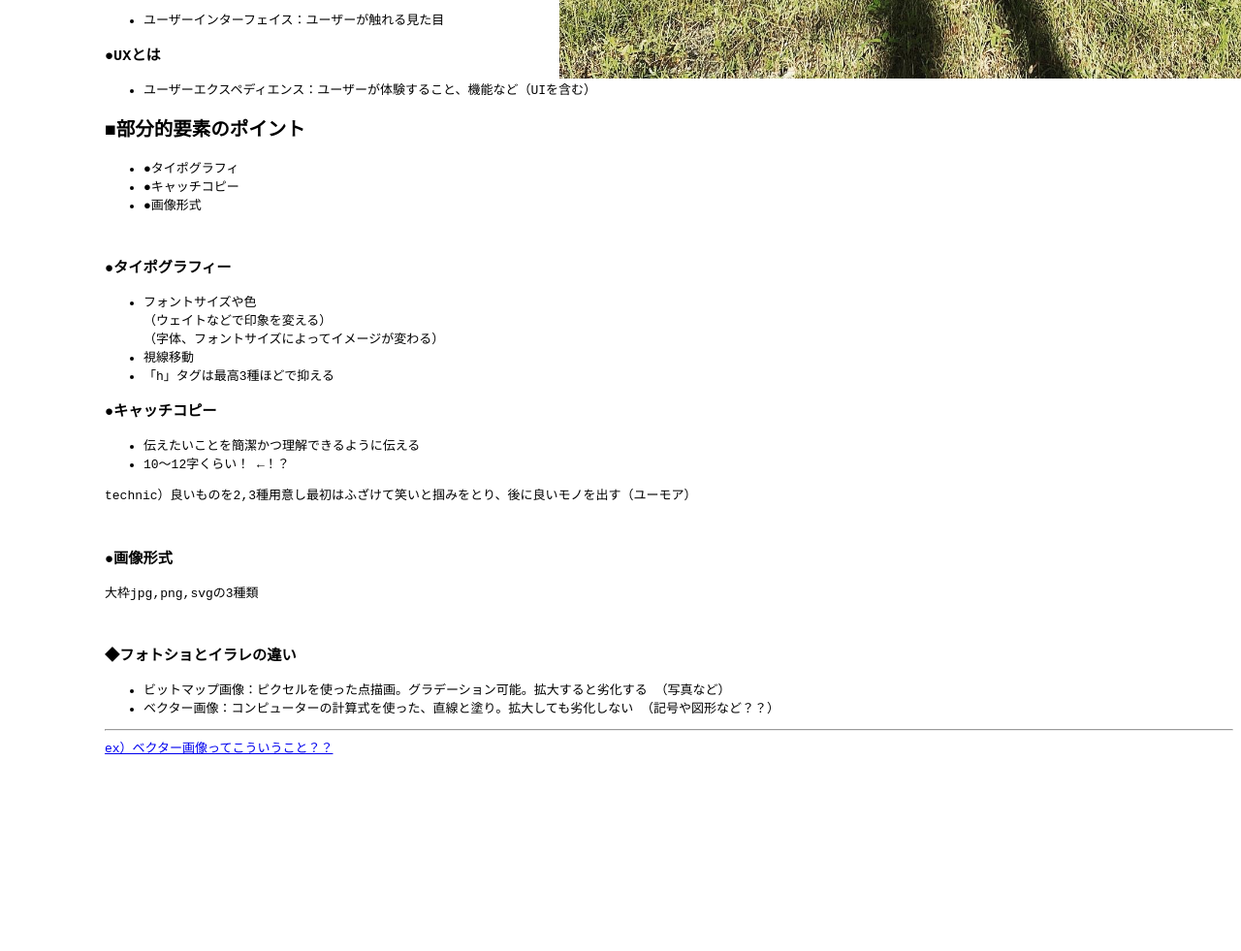
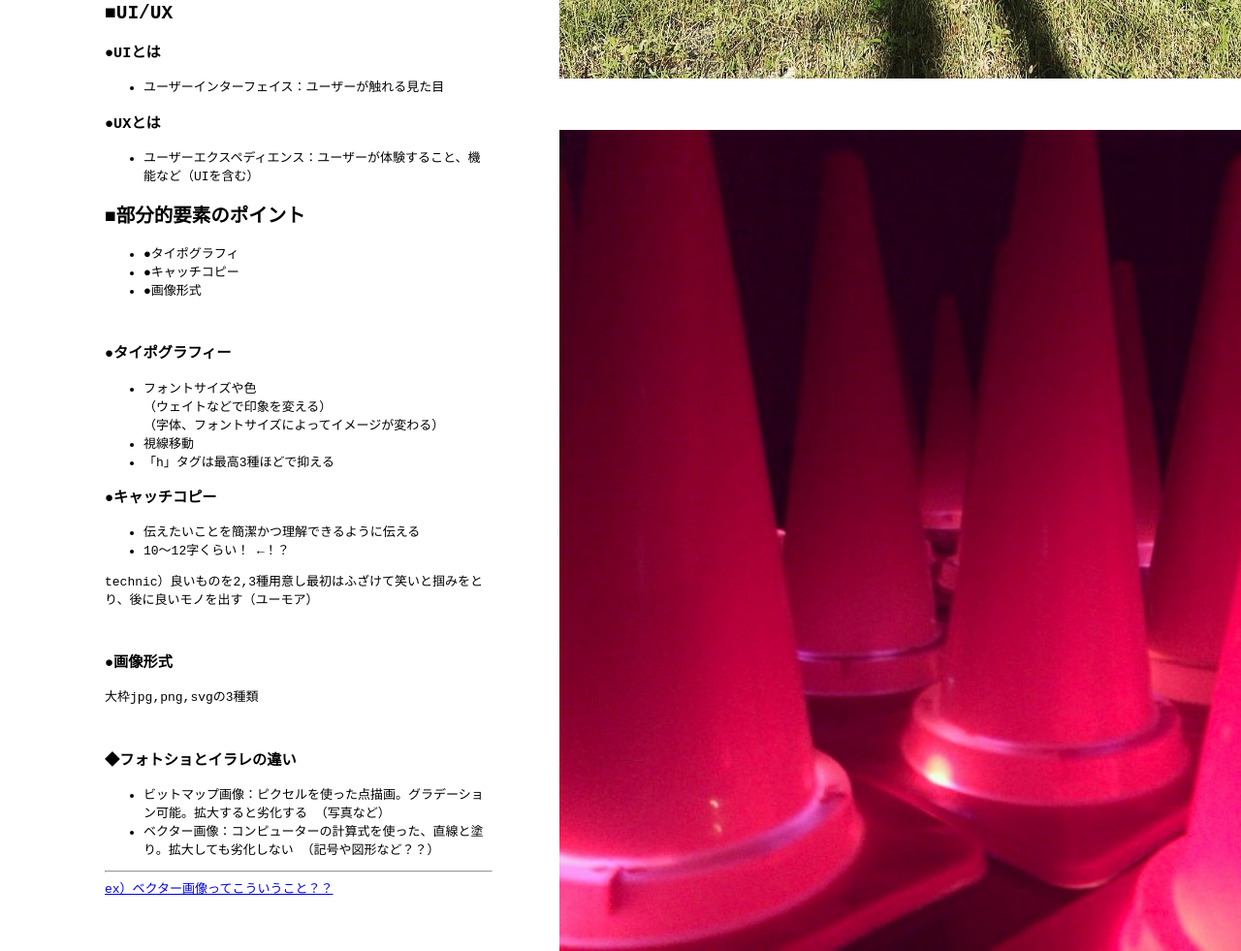
Before and after one commit to moriiiku/wd_20210410, a plain HTML site: page index.html in a window 1280 px wide. Shown: the part 1666-2647 px from the top of the page at 97% size. Before the commit the page ends 2504 px from the top, so only its background shows below. Drawn offline with Linux system fonts and the light colour scheme.

Commit message:
add picture

```diff
--- a/index.html
+++ b/index.html
@@ -138,5 +138,6 @@
   </div>
   <img src="assets/jiko01.JPG" id="title" class="jiko01">
   <img src="assets/jiko02.JPG" id="title" class="jiko02">
+  <img src="assets/jiko03.JPG" id="title" class="jiko03">
 </body>
 </html>
--- a/style.css
+++ b/style.css
@@ -30,6 +30,14 @@ body {
     top: 900px;
 }
 
+.jiko03 {
+  position: absolute;
+    width: 850px;
+    height: 847px;
+    left: 577px;
+    top: 1800px;
+}
+
 .menu-contents {
   position: absolute;
     font-family: "Times New Roman";
@@ -43,8 +51,9 @@ body {
 }
 
 main {
-  margin: auto;
-  padding: 500px 0px 50px 100px;
+  width: 400px;
+  margin: 500px 50px 50px 100px;
+  /* padding: 500px 0px 50px 100px; */
 }
 
 
```
Also changed, not shown: assets/jiko03.JPG (added).
